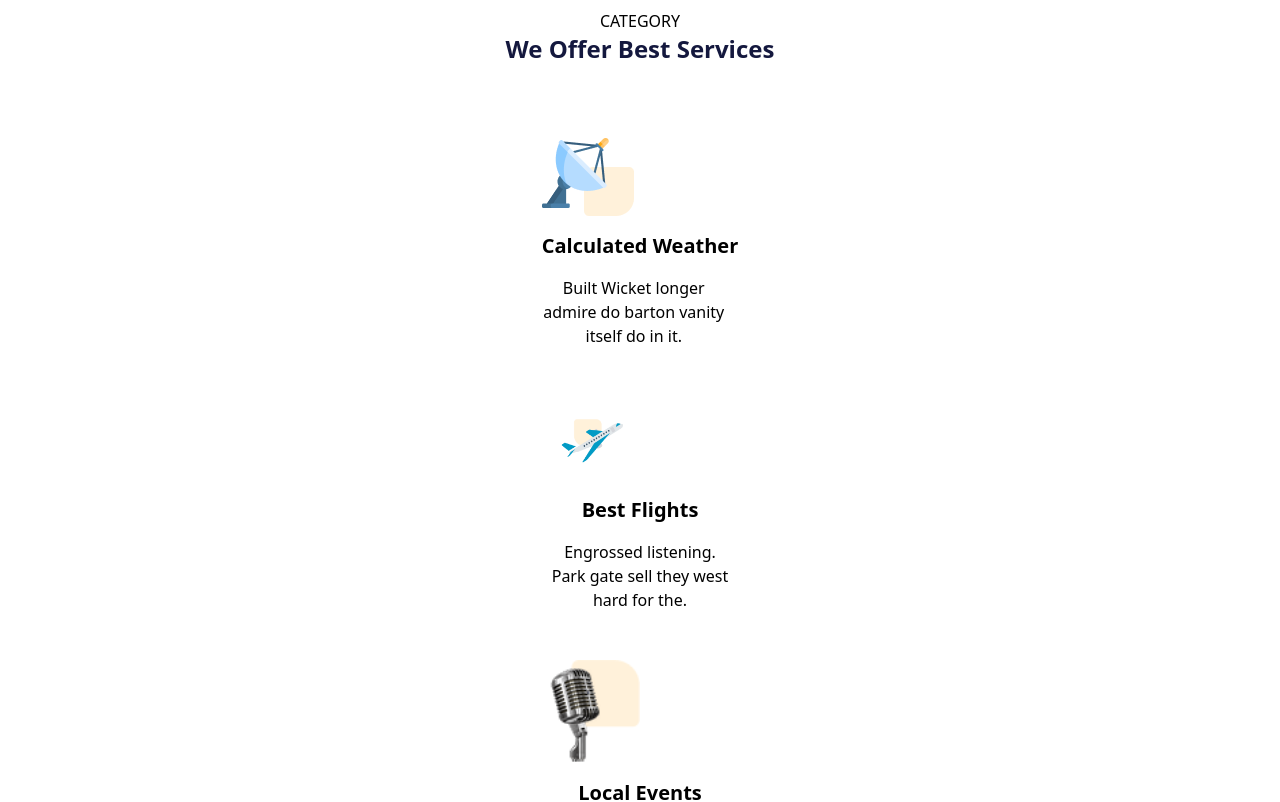
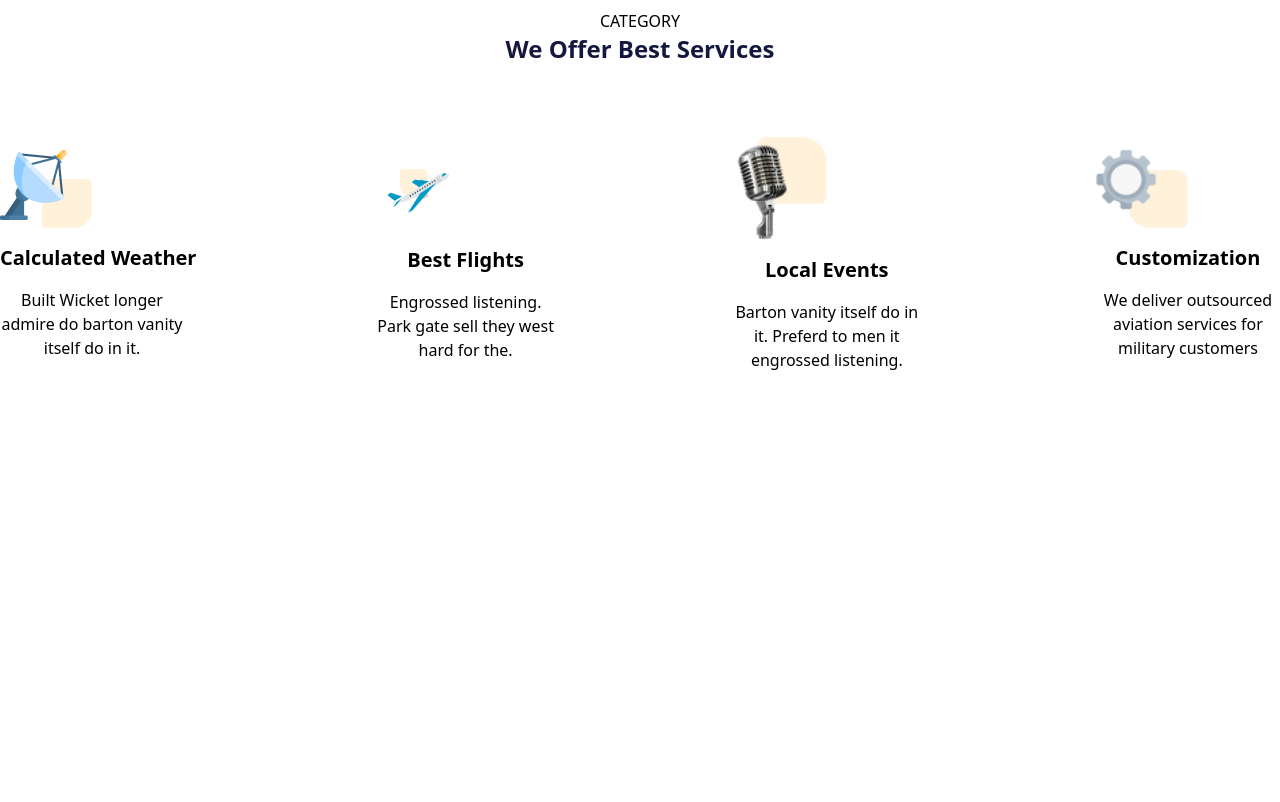
Before and after one commit to BitWizCoder/jadoo-travel-company-website, a Next.js app: page / in a window 1280 px wide. Shown: the part 740-1542 px from the top of the page. After the commit the page ends 1160 px from the top, so only its background shows below. Built offline with nearby package versions, Linux system fonts and the light colour scheme.

Commit message:
finished services section

```diff
--- a/app/components/Services.jsx
+++ b/app/components/Services.jsx
@@ -34,6 +34,7 @@ export default function Services() {
           We Offer Best Services
         </h1>
       </div>
+      <div className="flex flex-col justify-between md:flex-row">
         {serviceContents.map((item, index) => (
           <div
             key={index}
@@ -52,5 +53,6 @@ export default function Services() {
           </div>
         ))}
       </div>
+    </div>
   );
 }
```
Lines whose indentation alone changed are shown as unchanged.
